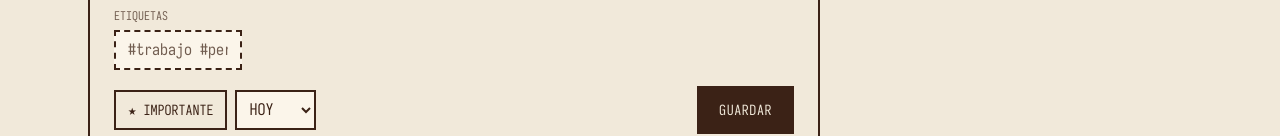
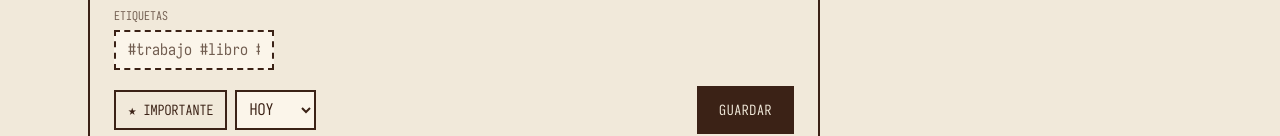
Before and after one commit to 1thomas13/Portfolio, an Astro site: page /diary in a window 1280 px wide. Shown: the part 556-692 px from the top of the page. Built offline with nearby package versions, Linux system fonts and the light colour scheme; Astro itself is replaced by a stand-in of ours.

Commit message:
chore(diary): tag placeholder examples

```diff
--- a/src/pages/diary/index.astro
+++ b/src/pages/diary/index.astro
@@ -239,10 +239,10 @@ const card = "border-2 border-fg p-4 md:p-6"
                   <input
                     id="tags"
                     name="tags"
-                    placeholder={knownTags.length ? "+ otra" : "#trabajo #personal"}
+                    placeholder={knownTags.length ? "+ #libro #peli" : "#trabajo #libro #peli"}
                     autocomplete="off"
                     autocapitalize="none"
-                    class="min-h-10 w-32 grow border-2 border-dashed border-fg bg-cream px-3 font-mono text-base placeholder:text-muted sm:grow-0"
+                    class="min-h-10 w-40 grow border-2 border-dashed border-fg bg-cream px-3 font-mono text-base placeholder:text-muted sm:grow-0"
                   />
                 </div>
               </fieldset>
```
